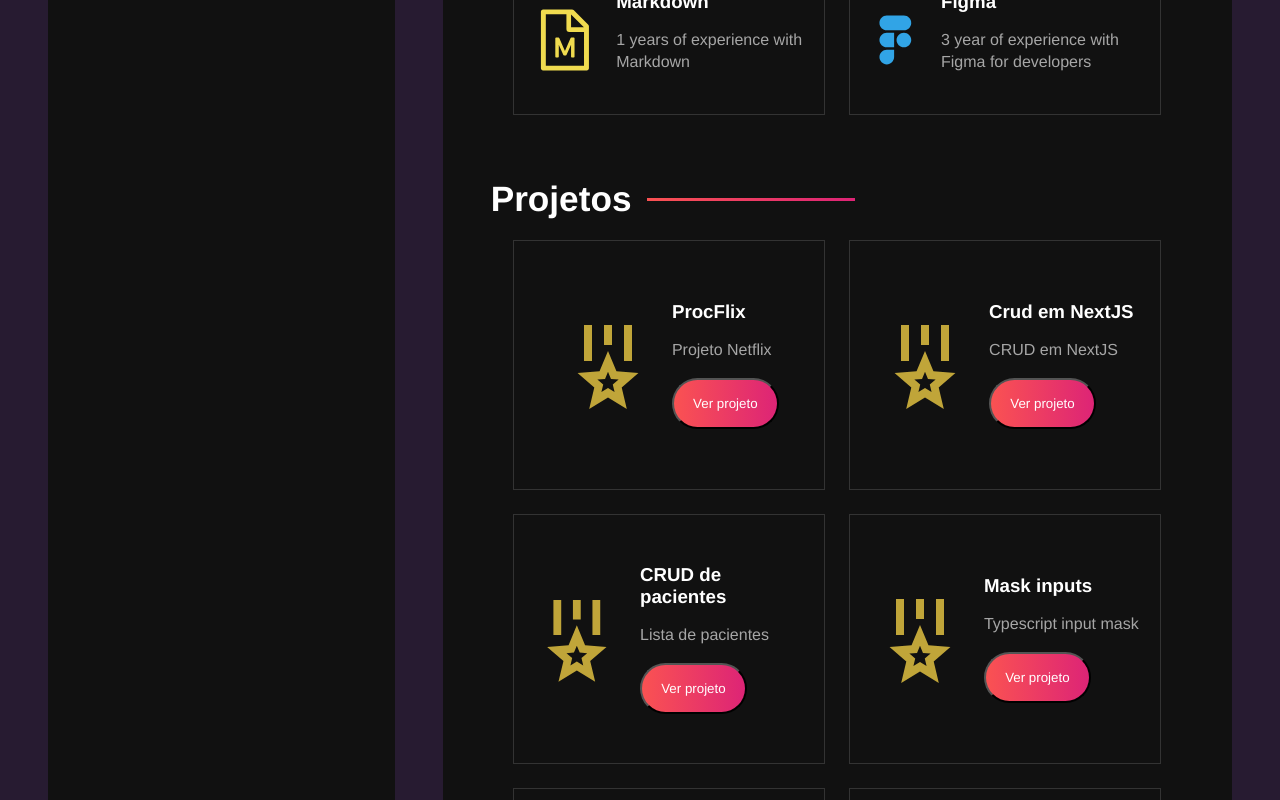
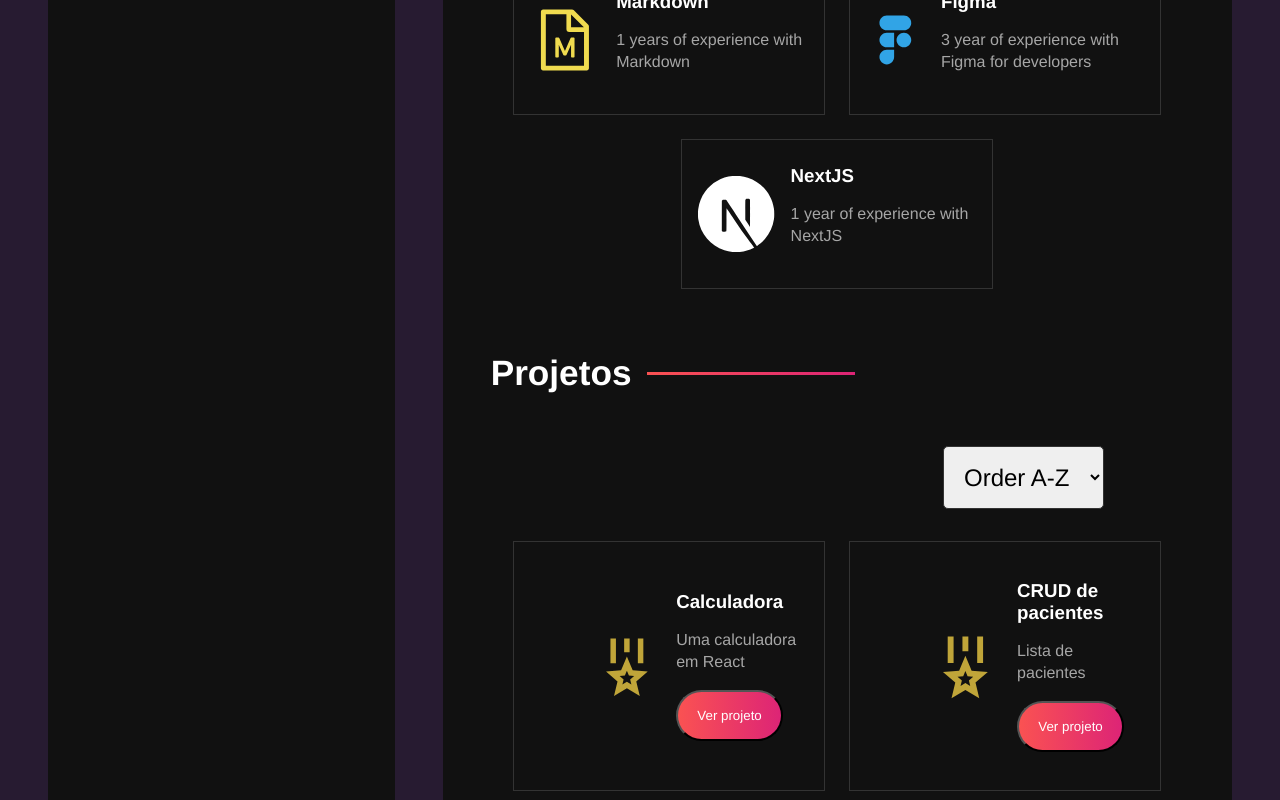
Before and after one commit to prcordova/my-cv, a React (Vite) app: page / in a window 1280 px wide. Shown: the part 1620-2420 px from the top of the page. Built offline with nearby package versions, Linux system fonts and the light colour scheme.

Commit message:
fix:adding techs & translations

```diff
--- a/src/components/ProjectsContainer.jsx
+++ b/src/components/ProjectsContainer.jsx
@@ -1,4 +1,4 @@
-import React from "react";
+import React, { useState } from "react";
 import "../styles/components/projectscontainer.sass";
 import { RiMedal2Line } from "react-icons/ri";
 const ProjectsContainer = () => {
@@ -84,12 +84,31 @@ const ProjectsContainer = () => {
       icon: <RiMedal2Line />,
     },
   ];
+  const [order, setOrder] = useState("asc");
 
+  const sortedProjects = [...projects].sort((a, b) => {
+    if (order === "asc") {
+      return a.name.localeCompare(b.name);
+    } else if (order === "desc") {
+      return b.name.localeCompare(a.name);
+    }
+    return 0;
+  });
+
+  const changeOrder = (newOrder) => {
+    setOrder(newOrder);
+  };
   return (
     <section className="projects-container">
       <h2>Projetos </h2>
+      <div className="select-container">
+        <select onChange={(e) => changeOrder(e.target.value)}>
+          <option value="asc">Order A-Z</option>
+          <option value="desc">Order Z-A</option>
+        </select>
+      </div>
       <div className="projects-grid">
-        {projects.map((project) => (
+        {sortedProjects.map((project) => (
           <div className="project-card" id={project.id} key={project.id}>
             {project.icon}
             <div className="project-info">
--- a/src/components/TecnologiesContainer.jsx
+++ b/src/components/TecnologiesContainer.jsx
@@ -8,11 +8,14 @@ import {
   DiSass,
   DiReact,
 } from "react-icons/di";
+import { SiNextdotjs } from "react-icons/si";
 import { CgFigma } from "react-icons/cg";
 import { AiFillGithub, AiOutlineFileMarkdown } from "react-icons/ai";
 import { SiTailwindcss, SiTypescript } from "react-icons/si";
 import { BsBootstrapFill } from "react-icons/bs";
 import "../styles/components/technologiescontainer.sass";
+import { useTranslation } from "react-i18next";
+import { SiNestjs } from "react-icons/si";
 
 const technologies = [
   {
@@ -87,11 +90,19 @@ const technologies = [
     icon: <CgFigma />,
     description: "3 year of experience with Figma for developers",
   },
+  {
+    id: "next",
+    name: "NextJS",
+    icon: <SiNextdotjs />,
+    description: "1 year of experience with NextJS",
+  },
 ];
 const TecnologiesContainer = () => {
+  const { t } = useTranslation();
+
   return (
     <section className="technologies-container">
-      <h2>Tecnologias</h2>
+      <h2>{t("technologies")}</h2>
       <div className="technologies-grid">
         {technologies.map((tech) => (
           <div className="technology-card" id={tech.id} key={tech.id}>
--- a/src/locale/en.json
+++ b/src/locale/en.json
@@ -2,6 +2,7 @@
   "translation": {
     "about": "About",
     "about_description": "As a dedicated Frontend Developer with several years of experience, I have honed my expertise in a variety of technologies, including React, SCSS, JavaScript, Node.js, and more. My previous roles at companies such as Betalabs, Paipe, FireDev, and GOL Airlines have provided me with valuable exposure to diverse projects and environments, allowing me to develop strong problem-solving abilities and collaborative skills.",
-    "role": "Role"
+    "role": "Role",
+    "technologies": "Technologies"
   }
 }
--- a/src/locale/pt.json
+++ b/src/locale/pt.json
@@ -2,6 +2,7 @@
   "translation": {
     "about": "Sobre",
     "about_description": "Como um Desenvolvedor Frontend dedicado com vários anos de experiência, aprimorei minha expertise em uma variedade de tecnologias, incluindo React, SCSS, JavaScript, Node.js e mais. Minhas funções anteriores em empresas como Betalabs, Paipe, FireDev e GOL Airlines me proporcionaram uma valiosa exposição a projetos e ambientes diversos, permitindo-me desenvolver habilidades sólidas de resolução de problemas e colaboração.",
-    "role": "Cargo"
+    "role": "Cargo",
+    "technologies": "Tecnologias"
   }
 }
--- a/src/styles/components/projectscontainer.sass
+++ b/src/styles/components/projectscontainer.sass
@@ -4,6 +4,21 @@
 .projects-container
     margin-top: 4rem
     margin-bottom: 1rem
+
+    .select-container
+        display: flex
+        padding: 32px 4rem
+        background-color: variables.$gradient
+        justify-content: right
+        align-items: center
+        width: 100%
+
+        select
+            padding: 1rem
+            font-size: 1.5rem
+            border: 1px solid #333
+            border-radius: 5px
+            margin-right: 1rem
 
     .projects-grid
         display: flex
@@ -21,6 +36,7 @@
             @include mixins.center
             gap: 1rem
             padding: 1rem
+            padding-left: 5rem
             border: 1px solid #333
             width: 45%
             min-width: 240px
@@ -28,7 +44,7 @@
             min-height: 250px
             display: flex
             align-items: center
-            justify-content: center
+            justify-content: left
             overflow: hidden
 
             h3
--- a/src/styles/components/technologiescontainer.sass
+++ b/src/styles/components/technologiescontainer.sass
@@ -73,3 +73,9 @@
         #figma
             svg
                 color: #31a4e6
+        #next
+            svg
+                color: #fff
+        #mui
+            svg
+                color: #1976d2
```
